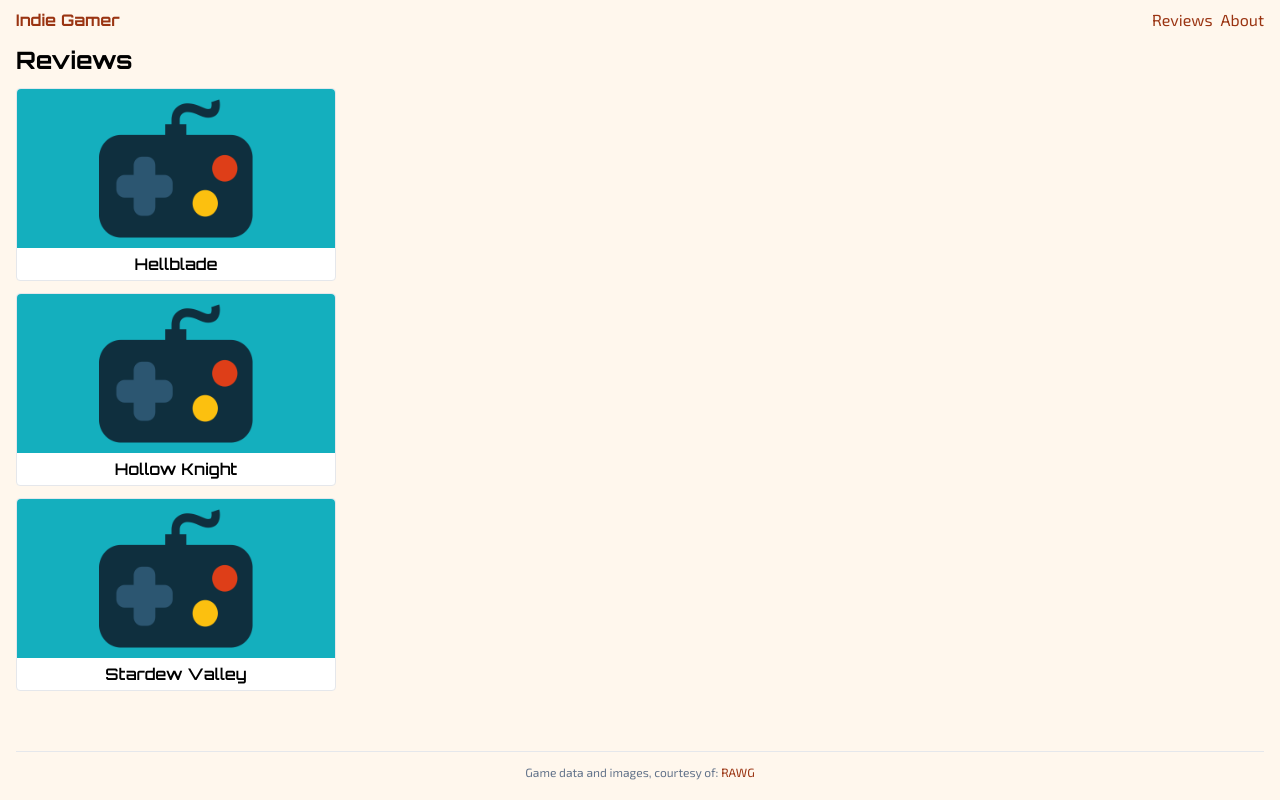
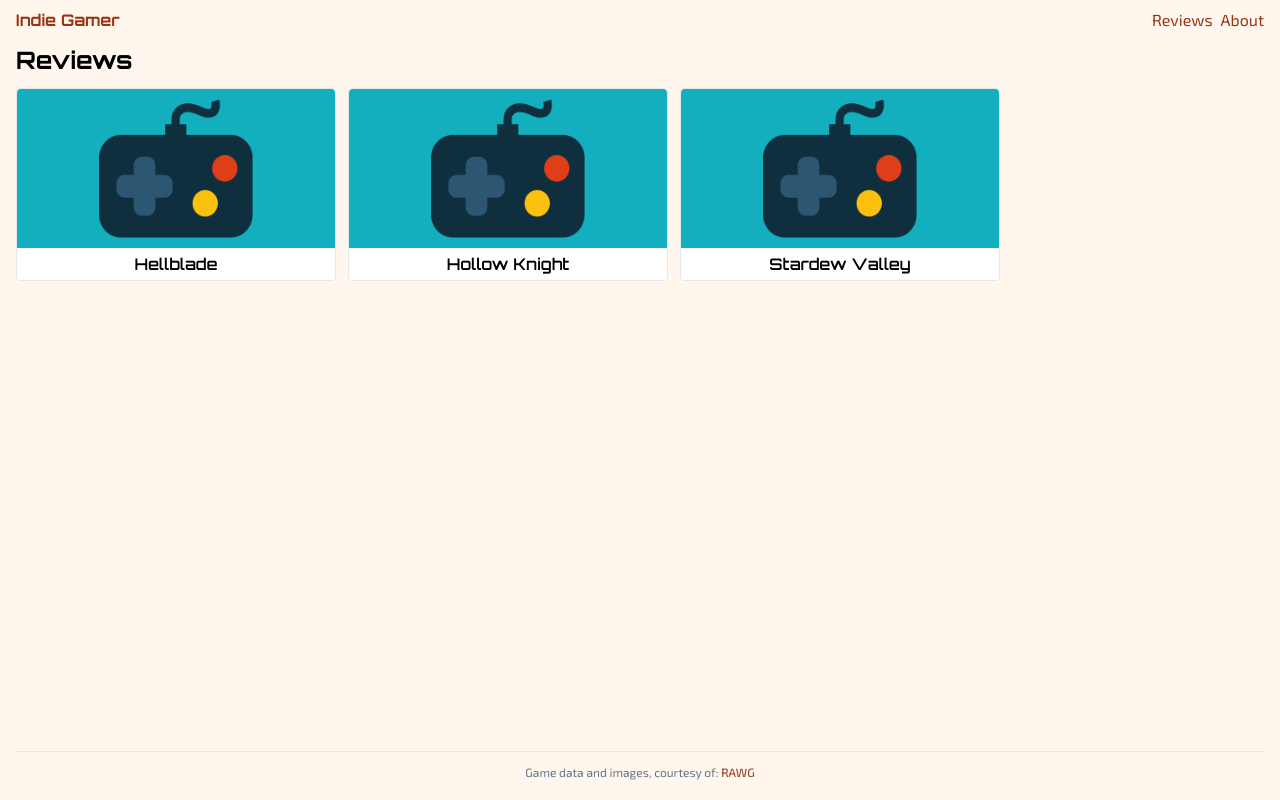
Before and after one commit to patriciacostadacruz/next-reviews-app, a Next.js app: page /reviews in a window 1280 px wide. Built offline with nearby package versions, Linux system fonts and the light colour scheme.

Commit message:
Adjusts reviews list style to be flex and wrap

```diff
--- a/app/reviews/page.tsx
+++ b/app/reviews/page.tsx
@@ -8,7 +8,7 @@
   return (
     <>
       <Heading>Reviews</Heading>
-      <ul className="flex flex-col gap-3">
+      <ul className="flex flex-row flex-wrap gap-3">
         {reviews.map((review) => (
           <li
             className="border w-80 bg-white rounded hover:shadow-xl"
```
